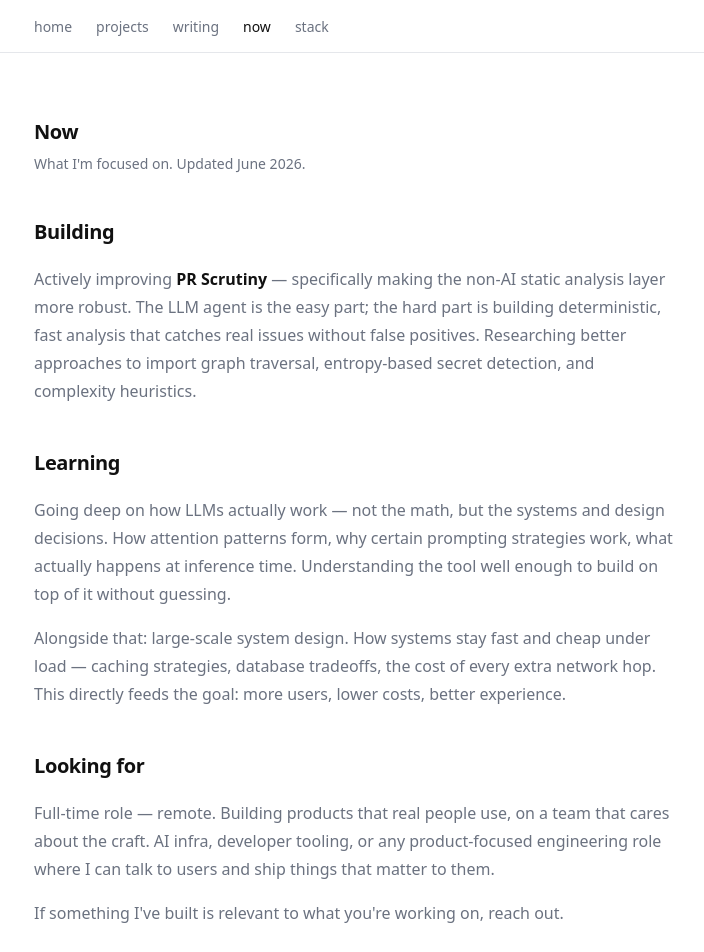
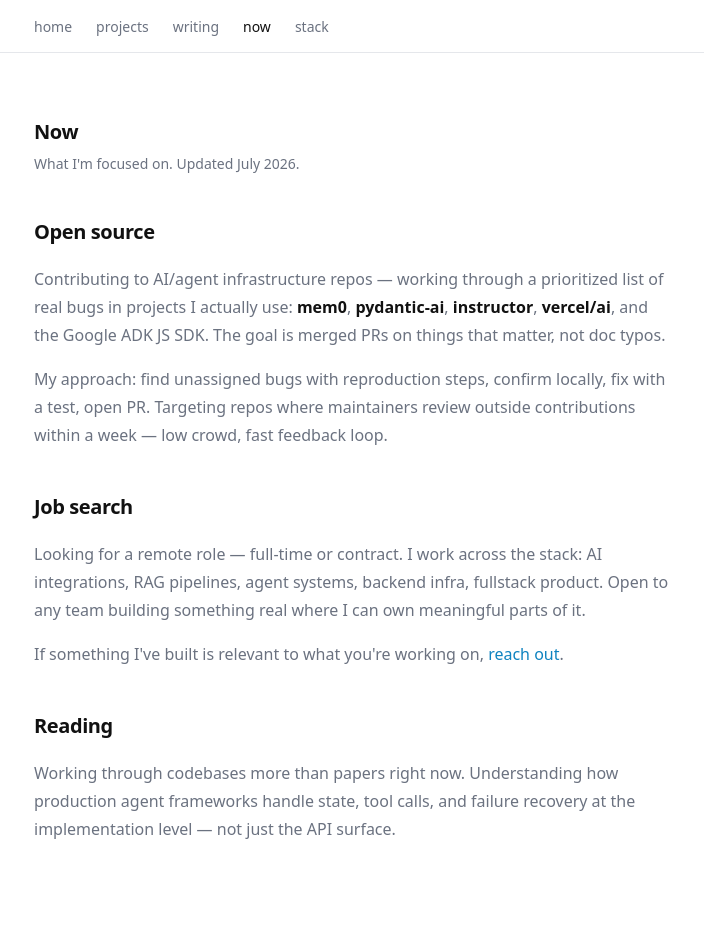
Before and after one commit to paramjeetn/paramjeet-portfolio, a Next.js app: page /now in a window 1280 px wide. Shown: the top 952 px of the page, without its empty margins (286-990 px from the left). Built offline with nearby package versions, Linux system fonts and the light colour scheme.

Commit message:
update /now page to reflect July 2026 state
Job search active, open source contributions in progress (mem0,
pydantic-ai, instructor, vercel/ai, google/adk-js). Replace stale
improving PR Scrutiny content with current reality.

```diff
--- a/app/now/page.tsx
+++ b/app/now/page.tsx
@@ -13,40 +13,39 @@ export default function Now() {
         Now
       </h1>
       <p style={{ fontSize: "0.875rem", color: "var(--muted)", margin: "0 0 2.5rem" }}>
-        What I&apos;m focused on. Updated June 2026.
+        What I&apos;m focused on. Updated July 2026.
       </p>
 
       <div className="prose">
-        <h2>Building</h2>
+        <h2>Open source</h2>
         <p>
-          Actively improving <strong>PR Scrutiny</strong> — specifically making the non-AI static
-          analysis layer more robust. The LLM agent is the easy part; the hard part is building
-          deterministic, fast analysis that catches real issues without false positives. Researching
-          better approaches to import graph traversal, entropy-based secret detection, and
-          complexity heuristics.
+          Contributing to AI/agent infrastructure repos — working through a prioritized list of
+          real bugs in projects I actually use: <strong>mem0</strong>, <strong>pydantic-ai</strong>,{" "}
+          <strong>instructor</strong>, <strong>vercel/ai</strong>, and the Google ADK JS SDK.
+          The goal is merged PRs on things that matter, not doc typos.
+        </p>
+        <p>
+          My approach: find unassigned bugs with reproduction steps, confirm locally, fix with a
+          test, open PR. Targeting repos where maintainers review outside contributions within a
+          week — low crowd, fast feedback loop.
         </p>
 
-        <h2>Learning</h2>
+        <h2>Job search</h2>
         <p>
-          Going deep on how LLMs actually work — not the math, but the systems and design
-          decisions. How attention patterns form, why certain prompting strategies work, what
-          actually happens at inference time. Understanding the tool well enough to build on top
-          of it without guessing.
+          Looking for a remote role — full-time or contract. I work across the stack: AI
+          integrations, RAG pipelines, agent systems, backend infra, fullstack product. Open to
+          any team building something real where I can own meaningful parts of it.
         </p>
         <p>
-          Alongside that: large-scale system design. How systems stay fast and cheap under load —
-          caching strategies, database tradeoffs, the cost of every extra network hop. This
-          directly feeds the goal: more users, lower costs, better experience.
+          If something I&apos;ve built is relevant to what you&apos;re working on,{" "}
+          <a href="mailto:paramjeetpradhan.work@gmail.com">reach out</a>.
         </p>
 
-        <h2>Looking for</h2>
+        <h2>Reading</h2>
         <p>
-          Full-time role — remote. Building products that real people use, on a team that cares
-          about the craft. AI infra, developer tooling, or any product-focused engineering role
-          where I can talk to users and ship things that matter to them.
-        </p>
-        <p>
-          If something I&apos;ve built is relevant to what you&apos;re working on, reach out.
+          Working through codebases more than papers right now. Understanding how production
+          agent frameworks handle state, tool calls, and failure recovery at the implementation
+          level — not just the API surface.
         </p>
       </div>
     </div>
```
